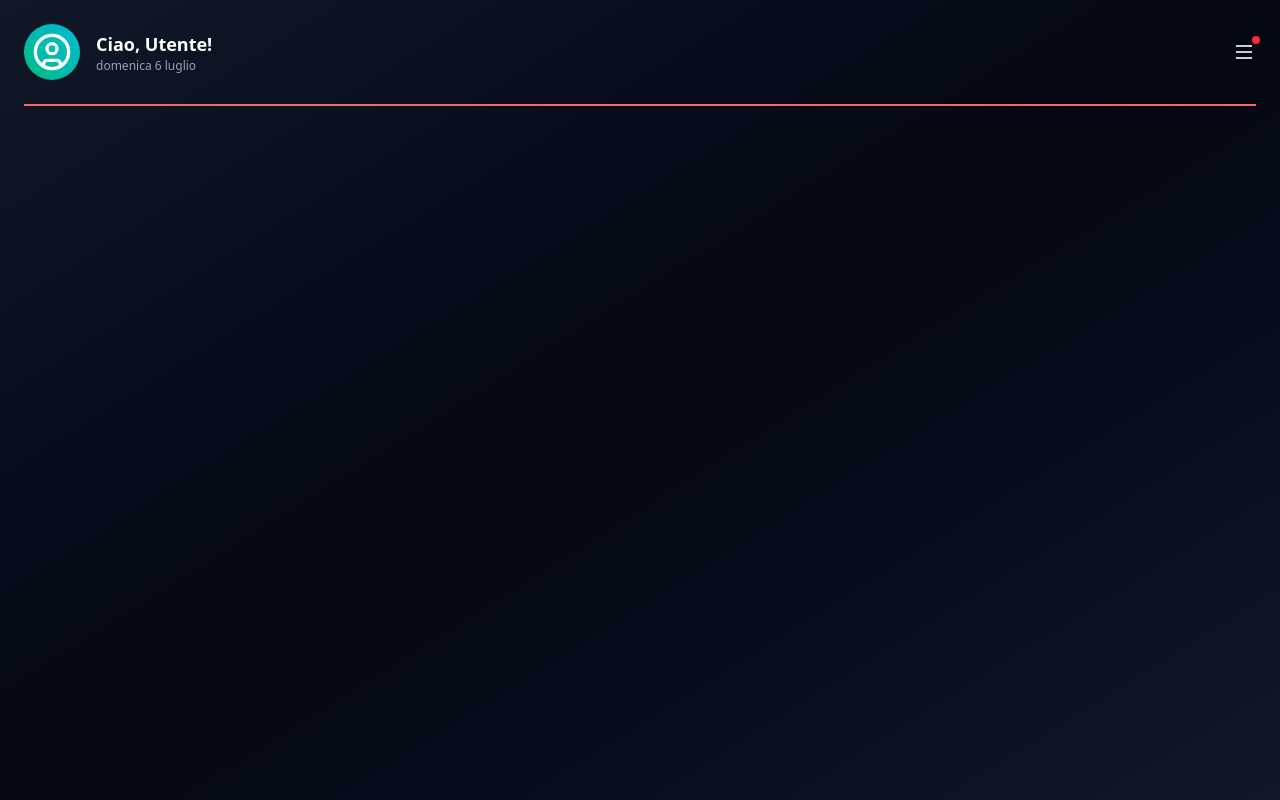
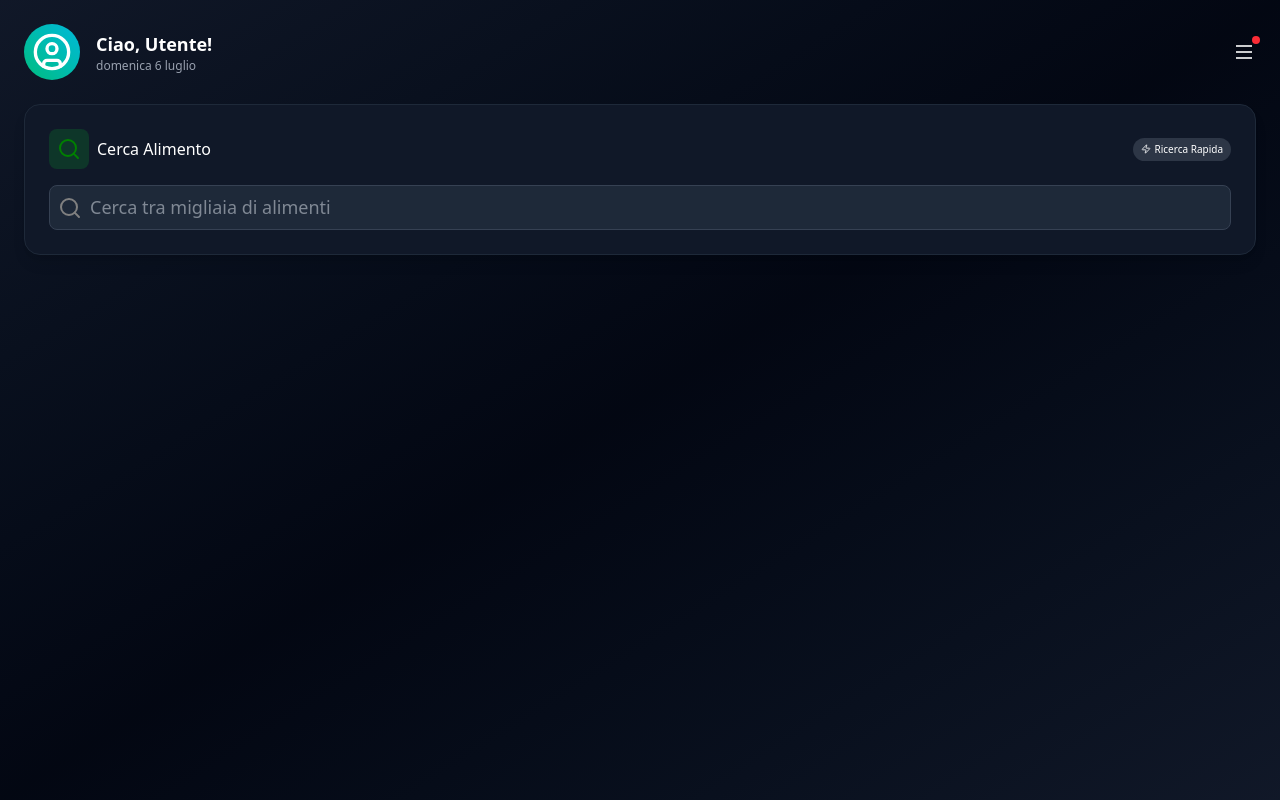
Before and after one commit to da4do0/traker-app, a React (Vite) app in the folder tracker_app/: page /food in a window 1280 px wide. Built offline with nearby package versions, Linux system fonts and the light colour scheme; sample sign-in values are in the browser's storage.

Commit message:
improve ui

```diff
--- a/tracker_app/src/components/ButtonContainer.tsx
+++ b/tracker_app/src/components/ButtonContainer.tsx
@@ -2,13 +2,29 @@ import React from 'react';
 
 interface ButtonContainerProps {
   children: React.ReactNode;
-  color: string;
+  color?: 'emerald' | 'yellow' | 'blue' | 'purple';
   link?: string;
 }
 
-const ButtonContainer: React.FC<ButtonContainerProps> = ({ children, color, link }) => {
+const colorMap: Record<string, string> = {
+  emerald: '#10B981', // Tailwind emerald-500
+  yellow: '#EAB308',  // Tailwind yellow-500
+  blue: '#3B82F6',    // Tailwind blue-500
+  purple: '#A855F7',  // Tailwind purple-500
+};
+
+const ButtonContainer: React.FC<ButtonContainerProps> = ({ children, color = 'CCCCCC', link = '' }) => {
+  const hex = colorMap[color] || '#CCCCCC';
+
   return (
-    <a href={`/${link}`} className={`rounded-xl bg-${color}-200/10 border border-${color}-400/20 p-4 flex flex-col items-center justify-center min-h-[70px]`}>
+    <a
+      href={`/${link}`}
+      className="rounded-xl border p-4 flex flex-col items-center justify-center min-h-[70px]"
+      style={{
+        backgroundColor: hex + '1A', // circa 10% di opacità
+        borderColor: hex + '66',     // circa 40% di opacità
+      }}
+    >
       {children}
     </a>
   );
--- a/tracker_app/src/pages/Food.tsx
+++ b/tracker_app/src/pages/Food.tsx
@@ -1,14 +1,37 @@
 import React from "react";
 import Header from "../components/Header";
+import Container from "../components/container";
+import ButtonContainer from "../components/ButtonContainer";
+import { Search, Zap } from "lucide-react";
 
 const Food: React.FC = () => {
   return (
     <div className="min-h-screen bg-gradient-to-br from-gray-900 via-gray-950 to-gray-900 p-2 md:p-6">
       <Header />
-      <main className="border border-red-400">
+      <main className="">
+        <Container>
+          <div className="flex items-center justify-between gap-2 ">
+            <div className="flex items-center gap-2">
+              <div className="bg-green-900/50 rounded-lg w-fit p-2">
+                <Search color="green" />
+              </div>
+              <span className="text-white">Cerca Alimento</span>
+            </div>
 
-
-
+            <div className="flex items-center gap-1 bg-gray-600/50 px-2 py-1 w-fit rounded-4xl">
+              <Zap color="white" size={10} />
+              <span className="text-white text-[10px]">Ricerca Rapida</span>
+            </div>
+          </div>
+          <div className="flex items-center gap-2 border border-gray-700 rounded-lg p-2 bg-gray-800">
+            <Search color="gray" />
+            <input
+              className="text-slate-200 text-[18px] "
+              type="text"
+              placeholder="Cerca tra migliaia di alimenti"
+            />
+          </div>
+        </Container>
       </main>
     </div>
   );
```
